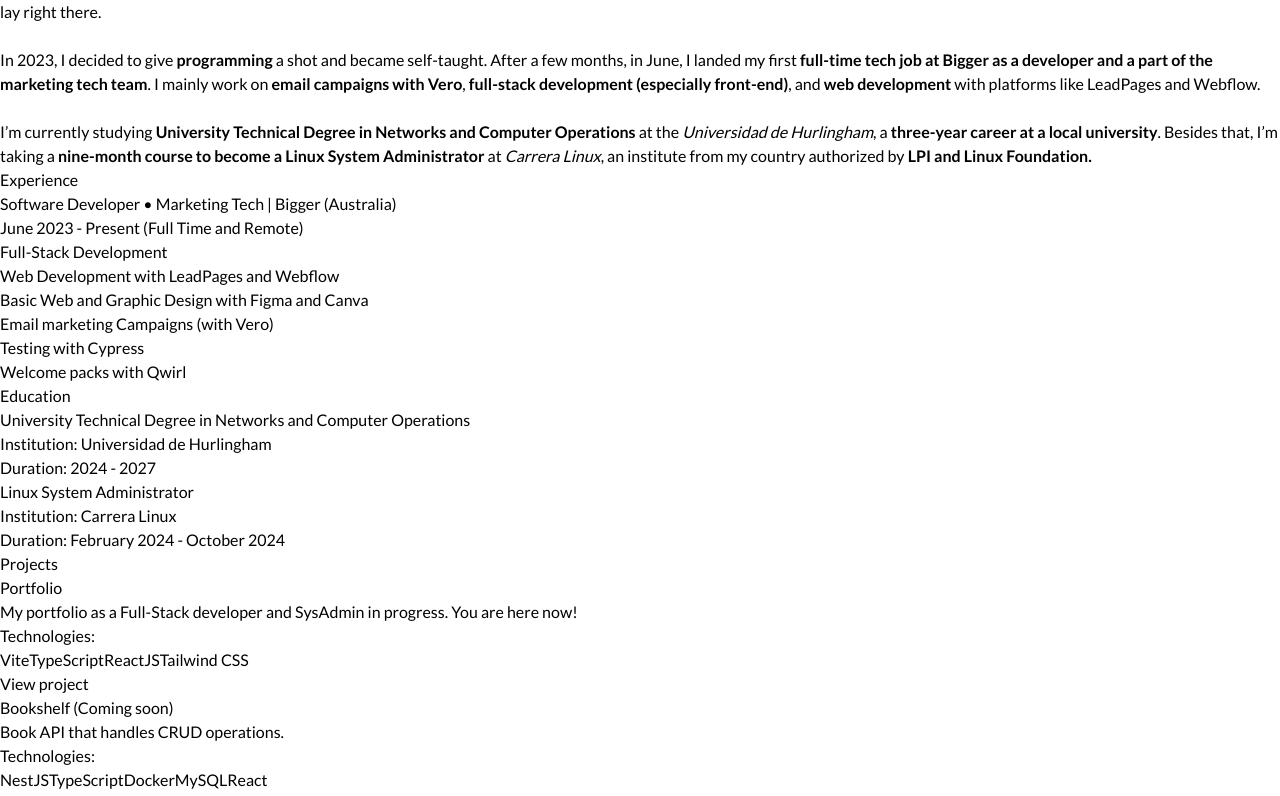
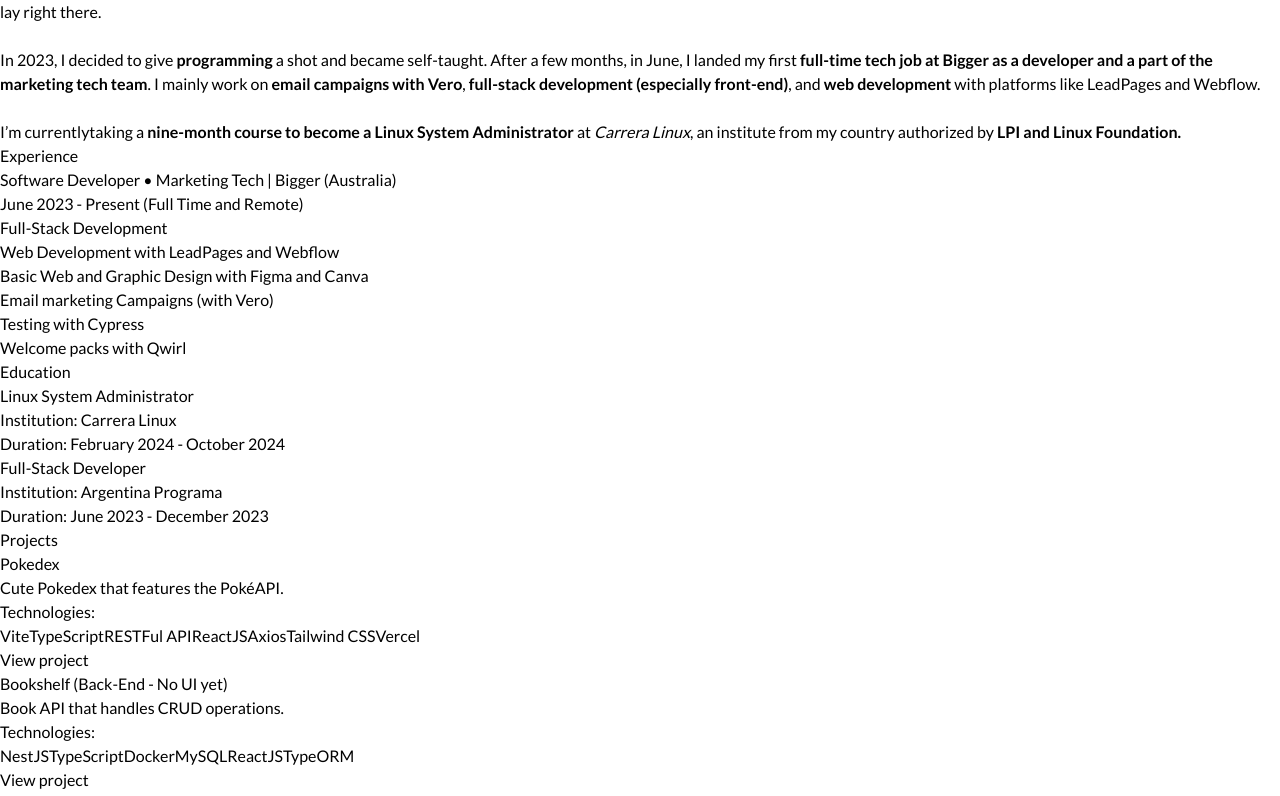
Before and after one commit to aronmilenait/milenasaron-portfolio, a React (Vite) app in the folder portfolio/: page / in a window 1280 px wide. Shown: the part 620-1416 px from the top of the page. Built offline with nearby package versions, Linux system fonts and the light colour scheme.

Commit message:
Updated projects and education

```diff
--- a/portfolio/src/data/educationData.ts
+++ b/portfolio/src/data/educationData.ts
@@ -1,13 +1,13 @@
 const educationData = [
-    {
-        title: "University Technical Degree in Networks and Computer Operations",
-        institution: "Universidad de Hurlingham",
-        duration: "2024 - 2027",
-    },
     {
         title: "Linux System Administrator",
         institution: "Carrera Linux",
         duration: "February 2024 - October 2024",
+    },
+    {
+        title: "Full-Stack Developer",
+        institution: "Argentina Programa",
+        duration: "June 2023 - December 2023",
     }
 ]
 
--- a/portfolio/src/data/projectsData.ts
+++ b/portfolio/src/data/projectsData.ts
@@ -1,14 +1,29 @@
 const projectsData = [
   {
-    title: "Portfolio",
-    description: "My portfolio as a Full-Stack developer and SysAdmin in progress. You are here now!",
-    technologies: ["Vite", "TypeScript", "ReactJS", "Tailwind CSS"],
-    link: "https://milenasaron.vercel.app/",
+    title: "Pokedex",
+    description: "Cute Pokedex that features the PokéAPI.",
+    technologies: [
+      "Vite",
+      "TypeScript",
+      "RESTFul API",
+      "ReactJS",
+      "Axios",
+      "Tailwind CSS",
+      "Vercel",
+    ],
+    link: "https://pokedex-milenasaron.vercel.app/",
   },
   {
-    title: "Bookshelf (Coming soon)",
+    title: "Bookshelf (Back-End - No UI yet)",
     description: "Book API that handles CRUD operations.",
-    technologies: ["NestJS", "TypeScript", "Docker", "MySQL", "React"],
+    technologies: [
+      "NestJS",
+      "TypeScript",
+      "Docker",
+      "MySQL",
+      "ReactJS",
+      "TypeORM",
+    ],
     link: "https://github.com/aronmilenait/book-api",
   },
   {
--- a/portfolio/src/pages/AboutMe.tsx
+++ b/portfolio/src/pages/AboutMe.tsx
@@ -1,6 +1,9 @@
 const AboutMe: () => JSX.Element = () => {
   return (
-    <section id="about-me" className="bg-gradient-to-r from-pink-50 to-pink-100 py-8">
+    <section
+      id="about-me"
+      className="bg-gradient-to-r from-pink-50 to-pink-100 py-8"
+    >
       <div className="container mx-auto max-w-4xl flex flex-col items-center">
         <div className="mx-4 md:mx-0">
           <h1 className="text-4xl font-bold mb-4 text-pink-900 text-center">
@@ -10,25 +13,30 @@
             Hi! I’m Milena. I was born on October 14, 2001, in Buenos Aires,
             Argentina, where I currently live.
             <br />
-            <br />
-            I started using <b>GNU/Linux as my only operating system in 2015</b>, when
-            I was 13 years old, and Ubuntu used Unity as its desktop
-            environment. That's when I discovered that my passion lay right
-            there.
+            <br />I started using{" "}
+            <b>GNU/Linux as my only operating system in 2015</b>, when I was 13
+            years old, and Ubuntu used Unity as its desktop environment. That's
+            when I discovered that my passion lay right there.
             <br />
             <br />
             In 2023, I decided to give <b>programming</b> a shot and became
             self-taught. After a few months, in June, I landed my first
-            <b> full-time tech job at Bigger as a developer and a part of the
-            marketing tech team</b>. I mainly work on <b>email campaigns with Vero</b>,
-            <b> full-stack development (especially front-end)</b>, and <b>web development </b>
+            <b>
+              {" "}
+              full-time tech job at Bigger as a developer and a part of the
+              marketing tech team
+            </b>
+            . I mainly work on <b>email campaigns with Vero</b>,
+            <b> full-stack development (especially front-end)</b>, and{" "}
+            <b>web development </b>
             with platforms like LeadPages and Webflow.
             <br />
             <br />
-            I’m currently studying <b>University Technical Degree in Networks and Computer Operations</b> at the <i>Universidad de Hurlingham</i>, a <b>three-year
-            career at a local university</b>. Besides that, I’m taking a <b>nine-month
-            course to become a Linux System Administrator</b> at <i>Carrera Linux</i>, an
-            institute from my country authorized by <b>LPI and Linux Foundation.</b>
+            I’m currentlytaking a{" "}
+            <b>
+              nine-month course to become a Linux System Administrator
+            </b> at <i>Carrera Linux</i>, an institute from my country
+            authorized by <b>LPI and Linux Foundation.</b>
           </p>
         </div>
       </div>
--- a/portfolio/src/pages/Education.tsx
+++ b/portfolio/src/pages/Education.tsx
@@ -2,7 +2,10 @@
 
 const Education: () => JSX.Element = () => {
   return (
-    <section id="education" className="bg-gradient-to-r from-pink-50 to-pink-100 py-8">
+    <section
+      id="education"
+      className="bg-gradient-to-r from-pink-50 to-pink-100 py-8"
+    >
       <div className="container mx-auto sm:text-left">
         <h4 className="text-4xl font-bold mb-6 text-pink-950 text-center">
           Education
--- a/portfolio/src/pages/Header.tsx
+++ b/portfolio/src/pages/Header.tsx
@@ -4,8 +4,8 @@
 const Header: () => JSX.Element = () => {
   return (
     <header className="bg-white text-pink-900 py-4 sticky top-0 z-50">
-       <Sparkle
-        color={'#f472b6'}
+      <Sparkle
+        color={"#f472b6"}
         count={50}
         minSize={5}
         maxSize={12}
```
